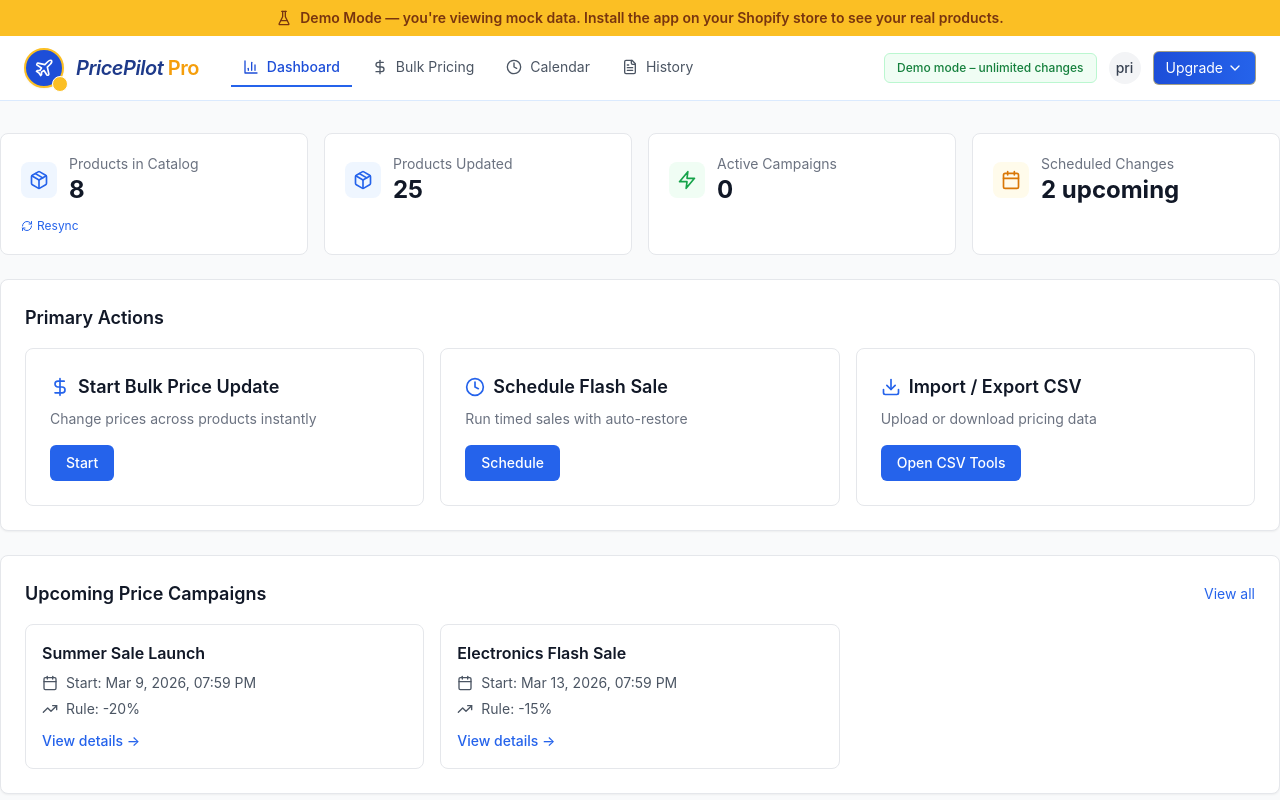
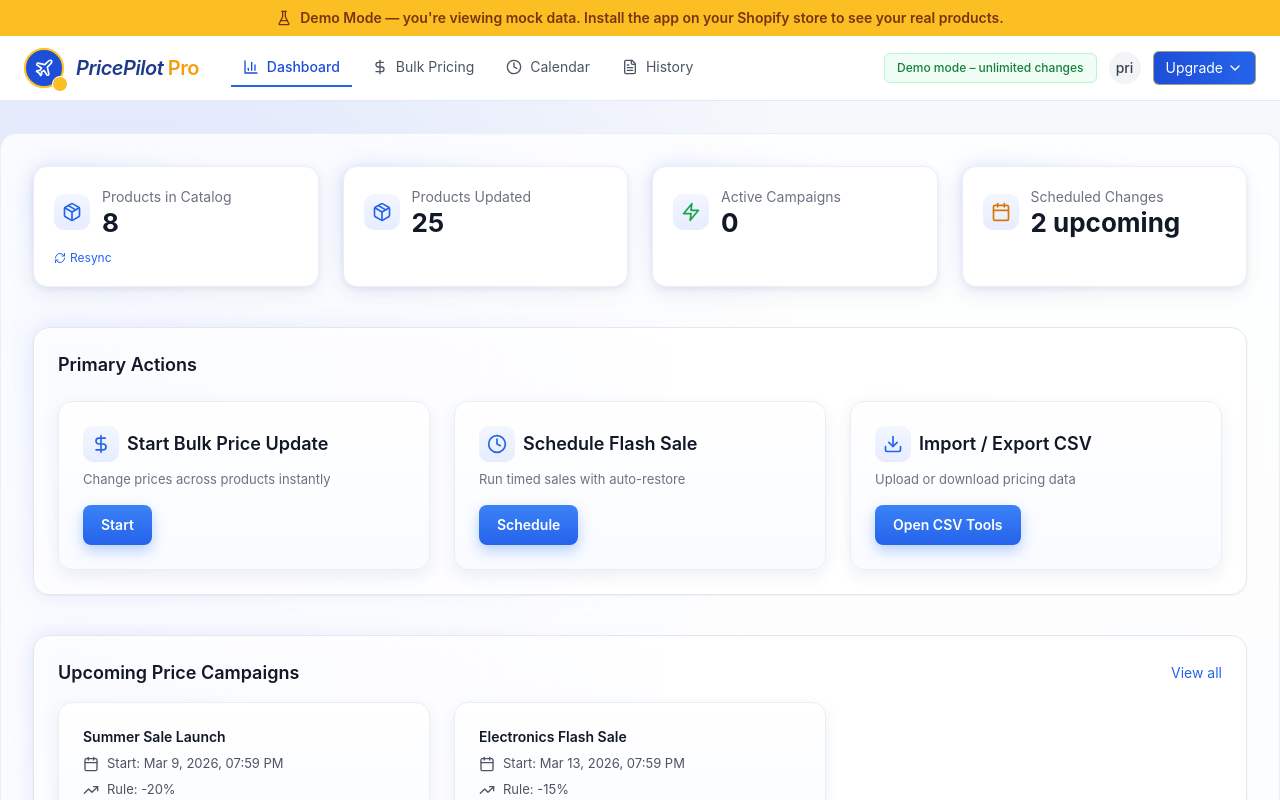
Before and after one commit to kadieharrett223-cloud/BulkPrice, a Next.js app: page / in a window 1280 px wide. Shown: the top 800 px of the page. Built offline with nearby package versions, Linux system fonts and the light colour scheme; no server answers.

Commit message:
Refresh dashboard UI with soft futuristic styling

```diff
--- a/src/pages/_app.tsx
+++ b/src/pages/_app.tsx
@@ -81,7 +81,7 @@ export default function App({ Component, pageProps }: AppProps) {
   if (checkingAuth) {
     return (
       <ShopifyAppProvider>
-        <div className="min-h-screen bg-gray-50 flex items-center justify-center text-gray-600">
+        <div className="min-h-screen flex items-center justify-center text-gray-600">
           Checking store authentication...
         </div>
       </ShopifyAppProvider>
@@ -90,7 +90,7 @@ export default function App({ Component, pageProps }: AppProps) {
 
   return (
     <ShopifyAppProvider>
-      <div className="min-h-screen bg-gray-50">
+      <div className="min-h-screen">
         {isDemo && <DemoBanner />}
         <Navigation />
         <main className={isBulkPricingPage ? "" : "container mx-auto py-8"}>
--- a/src/pages/index.tsx
+++ b/src/pages/index.tsx
@@ -157,26 +157,26 @@ export default function Dashboard() {
   };
 
   return (
-    <div className="max-w-7xl mx-auto space-y-6">
+    <div className="max-w-7xl mx-auto dashboard-wrapper space-y-10">
       {/* Sync Banner */}
       {stats.totalProducts === 0 && !loading && (
-        <div className="bg-blue-50 border border-blue-200 rounded-lg p-6">
+        <div className="section-card bg-blue-50/85 border border-blue-200 rounded-2xl p-6">
           <div className="flex items-start gap-4">
-            <div className="p-3 bg-blue-100 rounded-lg">
+            <div className="icon-pill">
               <RefreshCw className="w-6 h-6 text-blue-600" />
             </div>
             <div className="flex-1">
-              <h3 className="text-lg font-semibold text-blue-900 mb-1">
+              <h3 className="section-title font-semibold text-blue-900 mb-1">
                 Sync Your Products First
               </h3>
-              <p className="text-sm text-blue-700 mb-4">
+              <p className="body-compact text-blue-700 mb-4">
                 Before you can update prices, you need to sync your products from Shopify.
                 This will import all your products and variants into PricePilot Pro.
               </p>
               <button
                 onClick={handleSyncProducts}
                 disabled={syncing}
-                className="inline-flex items-center gap-2 bg-blue-600 hover:bg-blue-700 disabled:bg-blue-400 text-white px-5 py-2.5 rounded-md font-medium transition"
+                className="btn-primary inline-flex items-center gap-2 disabled:opacity-60"
               >
                 {syncing ? (
                   <>
@@ -196,15 +196,15 @@ export default function Dashboard() {
       )}
 
       {/* Top Stats */}
-      <div className="grid grid-cols-1 md:grid-cols-4 gap-4">
-        <div className="bg-white border border-gray-200 rounded-lg p-5">
+      <div className="grid grid-cols-1 md:grid-cols-4 gap-6">
+        <div className="stat-card section-card">
           <div className="flex items-center gap-3">
-            <div className="p-2 bg-blue-50 rounded-lg">
+            <div className="icon-pill">
               <Package className="w-5 h-5 text-blue-600" />
             </div>
             <div>
-              <p className="text-sm text-gray-500">Products in Catalog</p>
-              <p className="text-2xl font-bold text-gray-900">{stats.totalProducts.toLocaleString()}</p>
+              <p className="card-title text-gray-500">Products in Catalog</p>
+              <p className="metric-number font-bold text-gray-900">{stats.totalProducts.toLocaleString()}</p>
             </div>
           </div>
           {stats.totalProducts > 0 && (
@@ -219,38 +219,38 @@ export default function Dashboard() {
           )}
         </div>
 
-        <div className="bg-white border border-gray-200 rounded-lg p-5">
+        <div className="stat-card section-card">
           <div className="flex items-center gap-3">
-            <div className="p-2 bg-blue-50 rounded-lg">
+            <div className="icon-pill">
               <Package className="w-5 h-5 text-blue-600" />
             </div>
             <div>
-              <p className="text-sm text-gray-500">Products Updated</p>
-              <p className="text-2xl font-bold text-gray-900">{stats.productsUpdated.toLocaleString()}</p>
+              <p className="card-title text-gray-500">Products Updated</p>
+              <p className="metric-number font-bold text-gray-900">{stats.productsUpdated.toLocaleString()}</p>
             </div>
           </div>
         </div>
 
-        <div className="bg-white border border-gray-200 rounded-lg p-5">
+        <div className="stat-card section-card">
           <div className="flex items-center gap-3">
-            <div className="p-2 bg-green-50 rounded-lg">
+            <div className="icon-pill">
               <Zap className="w-5 h-5 text-green-600" />
             </div>
             <div>
-              <p className="text-sm text-gray-500">Active Campaigns</p>
-              <p className="text-2xl font-bold text-gray-900">{stats.activeCampaigns}</p>
+              <p className="card-title text-gray-500">Active Campaigns</p>
+              <p className="metric-number font-bold text-gray-900">{stats.activeCampaigns}</p>
             </div>
           </div>
         </div>
 
-        <div className="bg-white border border-gray-200 rounded-lg p-5">
+        <div className="stat-card section-card">
           <div className="flex items-center gap-3">
-            <div className="p-2 bg-amber-50 rounded-lg">
+            <div className="icon-pill">
               <Calendar className="w-5 h-5 text-amber-600" />
             </div>
             <div>
-              <p className="text-sm text-gray-500">Scheduled Changes</p>
-              <p className="text-2xl font-bold text-gray-900">
+              <p className="card-title text-gray-500">Scheduled Changes</p>
+              <p className="metric-number font-bold text-gray-900">
                 {stats.scheduledChanges} upcoming
               </p>
             </div>
@@ -259,53 +259,59 @@ export default function Dashboard() {
       </div>
 
       {/* Primary Actions */}
-      <section className="bg-white border border-gray-200 rounded-lg shadow-sm p-6">
-        <h2 className="text-lg font-semibold text-gray-900 mb-4">Primary Actions</h2>
-        <div className="grid grid-cols-1 md:grid-cols-3 gap-4">
+      <section className="section-card bg-white/85 border border-gray-200 rounded-2xl shadow-sm p-6">
+        <h2 className="section-title font-semibold text-gray-900 mb-6">Primary Actions</h2>
+        <div className="grid grid-cols-1 md:grid-cols-3 gap-6">
           <Link
             href="/bulk-pricing"
-            className="bg-white border border-gray-200 rounded-lg p-6 hover:shadow-md hover:border-blue-300 transition group"
+            className="action-card section-card group"
           >
             <div className="flex items-center gap-2 mb-2 text-gray-900">
-              <DollarSign className="w-5 h-5 text-blue-600" />
-              <h3 className="text-lg font-semibold">Start Bulk Price Update</h3>
+              <div className="icon-pill">
+                <DollarSign className="w-5 h-5 text-blue-600" />
+              </div>
+              <h3 className="section-title font-semibold">Start Bulk Price Update</h3>
             </div>
-            <p className="text-sm text-gray-500 mt-1">
+            <p className="body-compact text-gray-500 mt-1">
               Change prices across products instantly
             </p>
-            <div className="inline-block mt-4 bg-blue-600 group-hover:bg-blue-700 text-white px-4 py-2 rounded-md text-sm font-medium">
+            <div className="btn-primary inline-block mt-4 text-sm">
               Start
             </div>
           </Link>
 
           <Link
             href="/scheduled?new=1"
-            className="bg-white border border-gray-200 rounded-lg p-6 hover:shadow-md hover:border-blue-300 transition group"
+            className="action-card section-card group"
           >
             <div className="flex items-center gap-2 mb-2 text-gray-900">
-              <Clock className="w-5 h-5 text-blue-600" />
-              <h3 className="text-lg font-semibold">Schedule Flash Sale</h3>
+              <div className="icon-pill">
+                <Clock className="w-5 h-5 text-blue-600" />
+              </div>
+              <h3 className="section-title font-semibold">Schedule Flash Sale</h3>
             </div>
-            <p className="text-sm text-gray-500 mt-1">
+            <p className="body-compact text-gray-500 mt-1">
               Run timed sales with auto-restore
             </p>
-            <div className="inline-block mt-4 bg-blue-600 group-hover:bg-blue-700 text-white px-4 py-2 rounded-md text-sm font-medium">
+            <div className="btn-primary inline-block mt-4 text-sm">
               Schedule
             </div>
           </Link>
 
           <Link
             href="/bulk-pricing"
-            className="bg-white border border-gray-200 rounded-lg p-6 hover:shadow-md hover:border-blue-300 transition group"
+            className="action-card section-card group"
           >
             <div className="flex items-center gap-2 mb-2 text-gray-900">
-              <Download className="w-5 h-5 text-blue-600" />
-              <h3 className="text-lg font-semibold">Import / Export CSV</h3>
+              <div className="icon-pill">
+                <Download className="w-5 h-5 text-blue-600" />
+              </div>
+              <h3 className="section-title font-semibold">Import / Export CSV</h3>
             </div>
-            <p className="text-sm text-gray-500 mt-1">
+            <p className="body-compact text-gray-500 mt-1">
               Upload or download pricing data
             </p>
-            <div className="inline-block mt-4 bg-blue-600 group-hover:bg-blue-700 text-white px-4 py-2 rounded-md text-sm font-medium">
+            <div className="btn-primary inline-block mt-4 text-sm">
               Open CSV Tools
             </div>
           </Link>
@@ -314,9 +320,9 @@ export default function Dashboard() {
 
       {/* Upcoming Campaigns */}
       {upcomingCampaigns.length > 0 && (
-        <section className="bg-white border border-gray-200 rounded-lg shadow-sm p-6">
+        <section className="section-card bg-white/85 border border-gray-200 rounded-2xl shadow-sm p-6">
           <div className="flex items-center justify-between mb-4">
-            <h2 className="text-lg font-semibold text-gray-900">Upcoming Price Campaigns</h2>
+            <h2 className="section-title font-semibold text-gray-900">Upcoming Price Campaigns</h2>
             <Link
               href="/scheduled?new=1"
               className="text-sm text-blue-600 hover:text-blue-700 inline-flex items-center gap-1"
@@ -325,11 +331,11 @@ export default function Dashboard() {
             </Link>
           </div>
 
-          <div className="grid grid-cols-1 md:grid-cols-3 gap-4">
+          <div className="grid grid-cols-1 md:grid-cols-3 gap-6">
             {upcomingCampaigns.map((campaign) => (
-              <div key={campaign.id} className="border border-gray-200 rounded-lg p-4">
-                <h3 className="font-semibold text-gray-900 mb-2">{campaign.name}</h3>
-                <div className="space-y-1.5 text-sm text-gray-600">
+              <div key={campaign.id} className="action-card section-card p-5">
+                <h3 className="card-title font-semibold text-gray-900 mb-2">{campaign.name}</h3>
+                <div className="space-y-1.5 body-compact text-gray-600">
                   <div className="flex items-center gap-2">
                     <Calendar className="w-4 h-4" />
                     <span>Start: {formatDate(campaign.startTime, "long")}</span>
@@ -359,9 +365,9 @@ export default function Dashboard() {
       )}
 
       {/* Recent Jobs */}
-      <section className="bg-white border border-gray-200 rounded-lg shadow-sm p-6">
+        <section className="section-card bg-white/85 border border-gray-200 rounded-2xl shadow-sm p-6">
         <div className="flex items-center justify-between mb-4">
-          <h2 className="text-lg font-semibold text-gray-900">Recent Price Jobs</h2>
+            <h2 className="section-title font-semibold text-gray-900">Recent Price Jobs</h2>
           <Link
             href="/history"
             className="text-sm text-blue-600 hover:text-blue-700 inline-flex items-center gap-1"
@@ -374,17 +380,17 @@ export default function Dashboard() {
         {loading ? (
           <div className="py-10 text-center text-sm text-gray-500">Loading recent jobs...</div>
         ) : logs.length === 0 ? (
-          <div className="py-12 text-center">
-            <div className="inline-flex items-center justify-center w-16 h-16 rounded-full bg-gray-100 mb-4">
+            <div className="py-12 text-center">
+              <div className="inline-flex items-center justify-center w-16 h-16 rounded-full bg-gray-100/80 mb-4">
               <DollarSign className="w-8 h-8 text-gray-400" />
             </div>
-            <h3 className="text-lg font-semibold text-gray-900 mb-2">No price changes yet</h3>
-            <p className="text-sm text-gray-500 mb-4">
+            <h3 className="section-title font-semibold text-gray-900 mb-2">No price changes yet</h3>
+            <p className="body-compact text-gray-500 mb-4">
               Start your first bulk update to change prices across your store
             </p>
             <Link
               href="/bulk-pricing"
-              className="inline-block bg-blue-600 hover:bg-blue-700 text-white px-5 py-2.5 rounded-md text-sm font-medium"
+              className="btn-primary inline-block text-sm"
             >
               Start Bulk Update
             </Link>
@@ -404,7 +410,7 @@ export default function Dashboard() {
               </thead>
               <tbody>
                 {logs.map((log) => (
-                  <tr key={log.id} className="border-b hover:bg-gray-50">
+                  <tr key={log.id} className="border-b hover:bg-blue-50/40 transition-colors">
                     <td className="py-3 pr-4 text-gray-900 font-medium">{log.action}</td>
                     <td className="py-3 px-4 text-gray-600">{log.details || "—"}</td>
                     <td className="py-3 px-4 text-right text-gray-900 font-semibold">
@@ -452,8 +458,8 @@ export default function Dashboard() {
 
       {/* Recent Activity Feed */}
       {logs.length > 0 && (
-        <section className="bg-white border border-gray-200 rounded-lg shadow-sm p-6">
-          <h2 className="text-lg font-semibold text-gray-900 mb-4">Recent Activity</h2>
+        <section className="section-card bg-white/85 border border-gray-200 rounded-2xl shadow-sm p-6">
+          <h2 className="section-title font-semibold text-gray-900 mb-4">Recent Activity</h2>
           <div className="space-y-3">
             {logs.slice(0, 5).map((log) => (
               <div key={log.id} className="flex items-start gap-3 text-sm">
--- a/src/styles/globals.css
+++ b/src/styles/globals.css
@@ -3,11 +3,26 @@
 @tailwind utilities;
 
 body {
-  @apply bg-gray-50 text-gray-900 antialiased font-sans;
+  @apply text-gray-900 antialiased font-sans;
+  background:
+    radial-gradient(circle at 10% 20%, rgba(80,120,255,0.15), transparent 40%),
+    radial-gradient(circle at 90% 80%, rgba(120,160,255,0.12), transparent 40%),
+    linear-gradient(180deg, #f6f8fc 0%, #eef2f8 100%);
+  min-height: 100vh;
 }
 
 .btn-primary {
-  @apply bg-blue-600 text-white font-semibold py-2 px-4 rounded-md hover:bg-blue-700 transition-all;
+  background: linear-gradient(180deg, #3b82f6, #2563eb);
+  color: white;
+  font-weight: 600;
+  padding: 10px 18px;
+  border-radius: 8px;
+  transition: all 0.2s ease;
+  box-shadow: 0 6px 14px rgba(59,130,246,0.35);
+}
+
+.btn-primary:hover {
+  transform: translateY(-1px);
 }
 
 .btn-secondary {
@@ -17,3 +32,86 @@ body {
 .btn-danger {
   @apply bg-red-600 text-white font-semibold py-2 px-4 rounded-lg hover:bg-red-700 transition-all;
 }
+
+.dashboard-wrapper {
+  background: rgba(255,255,255,0.8);
+  backdrop-filter: blur(6px);
+  border-radius: 16px;
+  padding: 32px;
+  border: 1px solid rgba(232, 237, 246, 0.9);
+}
+
+.section-card {
+  position: relative;
+  border-radius: 16px;
+}
+
+.section-card::before {
+  content: "";
+  position: absolute;
+  inset: -1px;
+  border-radius: 16px;
+  background: radial-gradient(circle at top left, rgba(120,150,255,0.25), transparent 60%);
+  z-index: -1;
+  filter: blur(12px);
+}
+
+.stat-card {
+  background: white;
+  border-radius: 14px;
+  padding: 20px;
+  border: 1px solid #e9eef7;
+  box-shadow:
+    0 2px 6px rgba(30,60,120,0.08),
+    0 8px 20px rgba(30,60,120,0.06);
+  transition: all 0.2s ease;
+}
+
+.stat-card:hover {
+  transform: translateY(-2px);
+  box-shadow: 0 10px 24px rgba(30,60,120,0.12);
+}
+
+.action-card {
+  background: linear-gradient(180deg, #ffffff, #f9fbff);
+  border: 1px solid #e8edf6;
+  border-radius: 14px;
+  padding: 24px;
+  box-shadow: 0 6px 16px rgba(30,60,120,0.08);
+  transition: border-color 0.2s ease, box-shadow 0.2s ease, transform 0.2s ease;
+}
+
+.action-card:hover {
+  border-color: #cfdcff;
+  transform: translateY(-1px);
+}
+
+.icon-pill {
+  width: 36px;
+  height: 36px;
+  border-radius: 10px;
+  background: linear-gradient(180deg, #f3f6ff, #e7edff);
+  display: flex;
+  align-items: center;
+  justify-content: center;
+}
+
+.section-title {
+  font-size: 18px;
+  line-height: 1.4;
+}
+
+.card-title {
+  font-size: 14px;
+  line-height: 1.4;
+}
+
+.metric-number {
+  font-size: 26px;
+  line-height: 1.2;
+}
+
+.body-compact {
+  font-size: 13px;
+  line-height: 1.5;
+}
```
